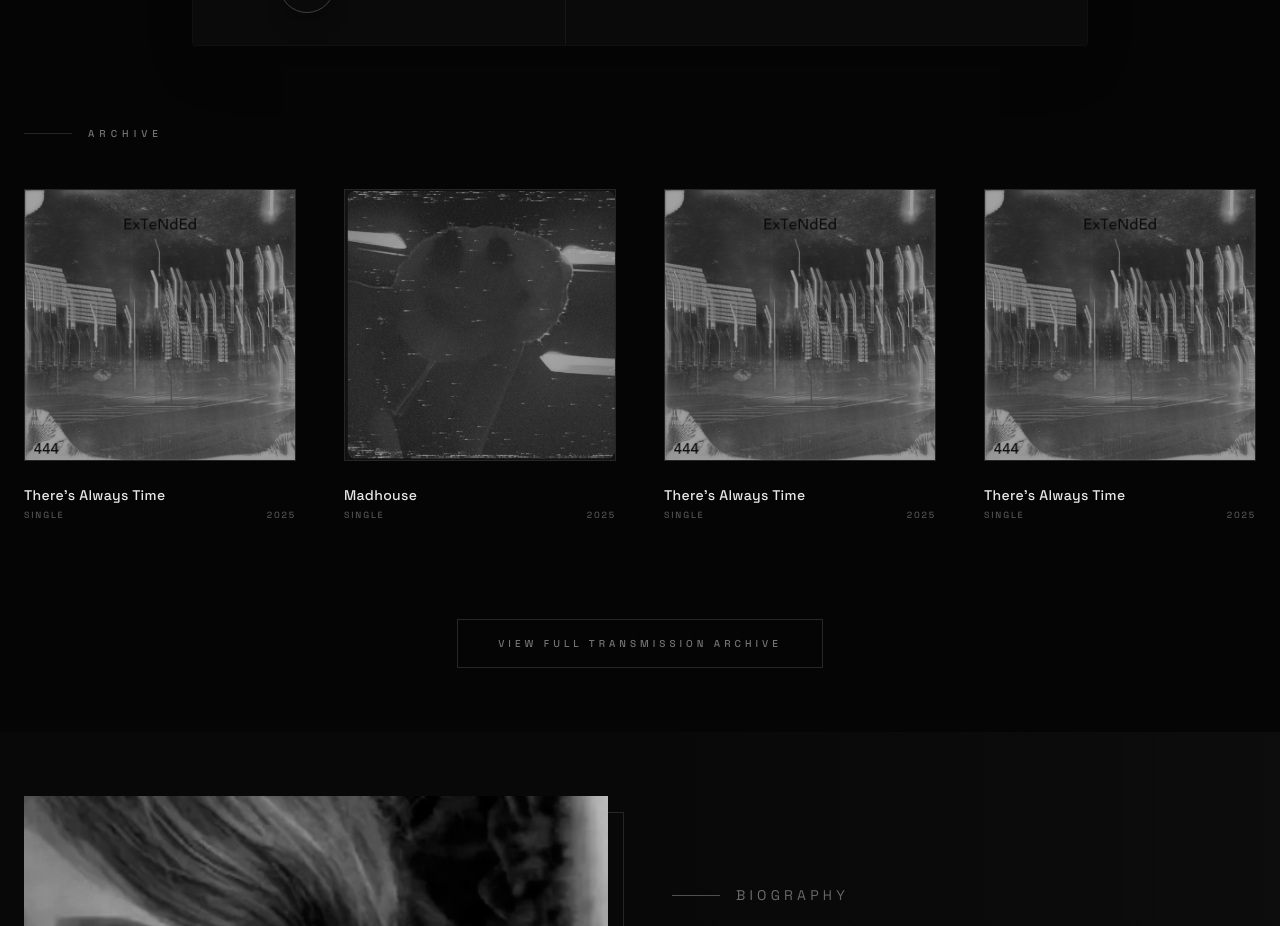
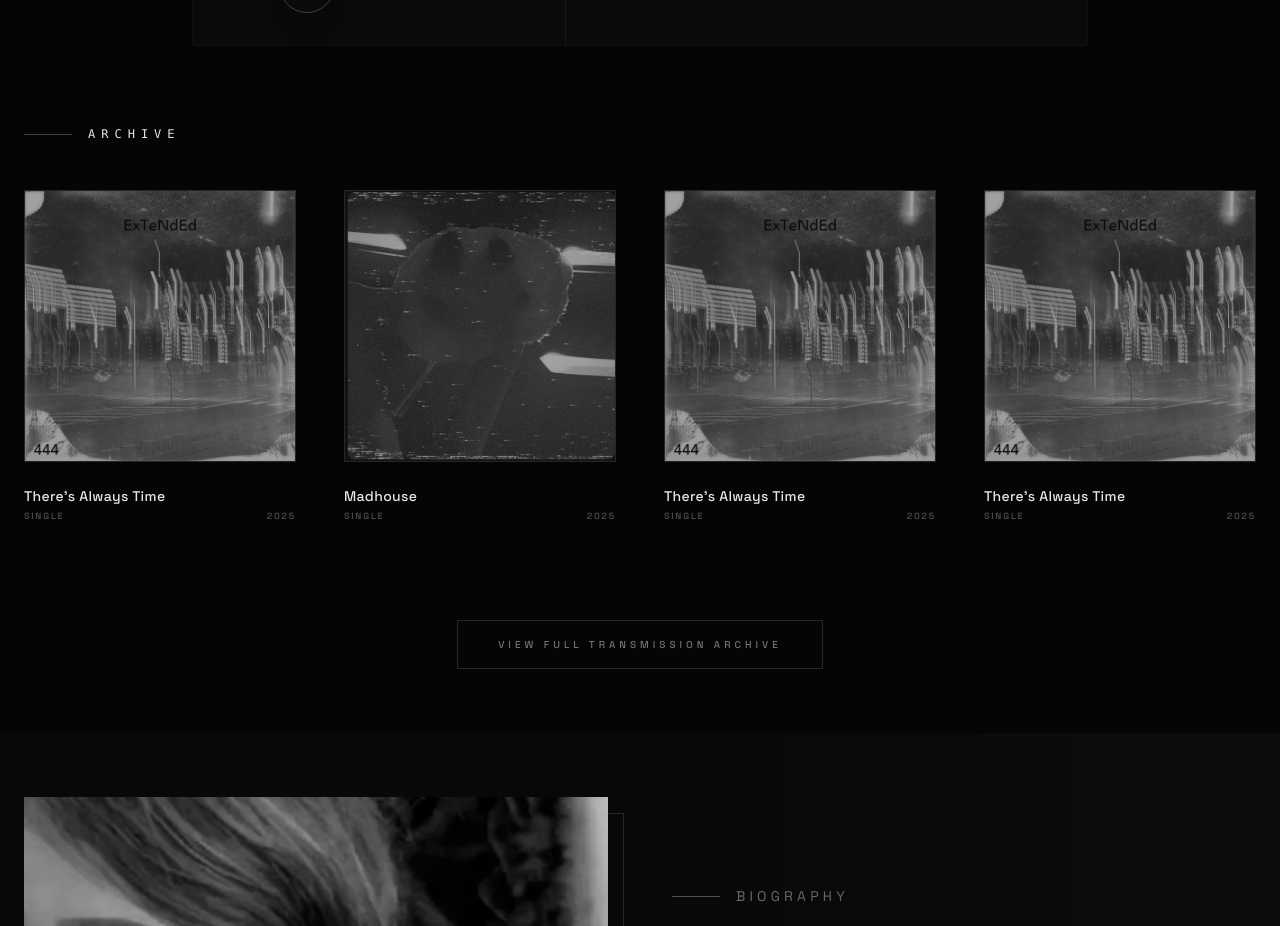
Before and after one commit to Valkyranna/LENIWSEK, a Next.js app: page / in a window 1280 px wide. Shown: the part 1360-2286 px from the top of the page. Built offline with nearby package versions, Linux system fonts and the light colour scheme.

Commit message:
Increase size and contrast of Archive heading

```diff
--- a/components/Music.tsx
+++ b/components/Music.tsx
@@ -210,8 +210,8 @@ const Music: React.FC = () => {
 
         {/* Release Grid */}
         <div className="flex items-center mb-12 space-x-4">
-          <div className="h-[1px] w-12 bg-neutral-800"></div>
-          <h2 className="text-[10px] uppercase tracking-[0.5em] text-neutral-500 font-medium">Archive</h2>
+          <div className="h-[1px] w-12 bg-neutral-700"></div>
+          <h2 className="text-xs uppercase tracking-[0.5em] text-neutral-200 font-medium font-mono">Archive</h2>
         </div>
 
         <div className="grid grid-cols-1 md:grid-cols-2 lg:grid-cols-4 gap-12">
```
